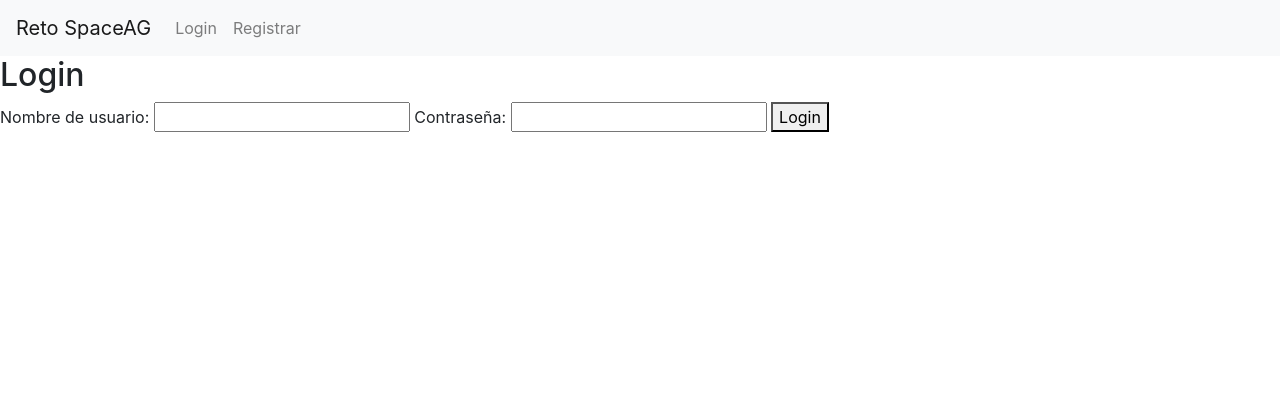
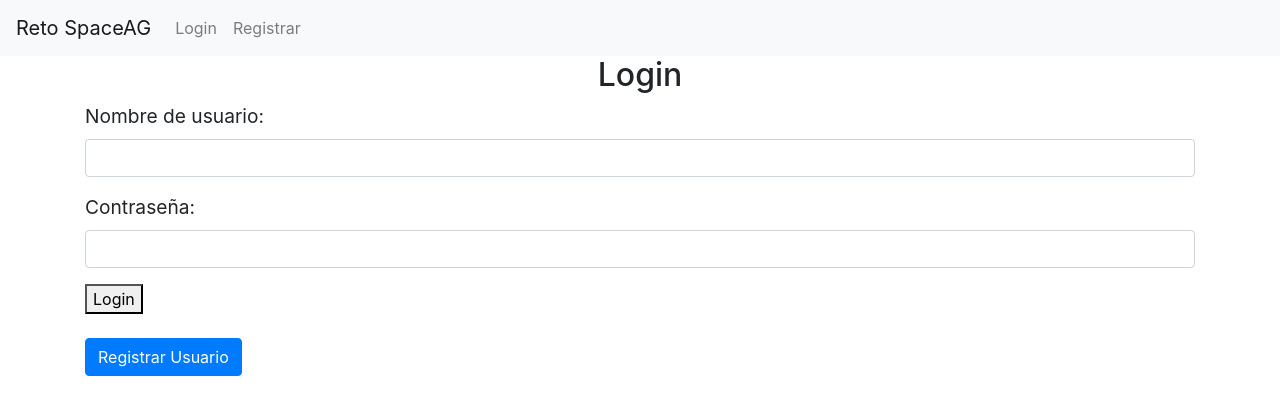
Before and after one commit to blackadress/demo-docker-django, a Django app: page /login/ in a window 1280 px wide. Shown: the top 415 px of the page. Run offline with Django 3.2, Linux system fonts and the light colour scheme; some libraries are stand-ins or nearby versions.

Commit message:
correcciones

```diff
--- a/spaceag/templates/base.html
+++ b/spaceag/templates/base.html
@@ -12,6 +12,10 @@
     .logout {
       position: absolute;
       right: 10px;
+    }
+    .titulo {
+      text-align: center;
+      text-justify: auto;
     }
   </style>
 </head>
@@ -46,8 +50,10 @@
       </div>
     </nav>
   </header>
-  {% block content %}
-  {% endblock %}
+  <div class="container">
+    {% block content %}
+    {% endblock %}
+  </div>
 </body>
 
 </html>
--- a/spaceag/templates/saludo/login.html
+++ b/spaceag/templates/saludo/login.html
@@ -1,16 +1,29 @@
 {% extends 'base.html' %}
 
 {% block content %}
+<style>
 
-<h2>Login</h2>
+  label {
+    font-size: 1.2em
+  }
+
+</style>
+<h2 class="titulo">Login</h2>
 <form method="POST" id='login'>
   {% csrf_token %}
-  <label for="id_username">Nombre de usuario:</label>
-  <input type="text" name="username" maxlength="40" required="" id="id_username">
-  <label for="id_password">Contraseña:</label>
-  <input type="password" name="password" maxlength="40" required="" id="id_password">
+  <div class="form-group">
+    <label for="id_username" class="">Nombre de usuario:</label>
+    <input type="text" name="username" maxlength="40" required="" id="id_username" class="form-control">
+  </div>
+  <div class="form-group">
+    <label for="id_password" class="">Contraseña:</label>
+    <input type="password" name="password" maxlength="40" required="" id="id_password" class="form-control">
+  </div>
   <button onclick=login()>Login</button>
 </form>
+
+<br>
+<a href="{% url 'saludo:registrar' %}" class="btn btn-primary">Registrar Usuario</a>
 
 <script>
   const login = () => {
--- a/spaceag/templates/saludo/registrar.html
+++ b/spaceag/templates/saludo/registrar.html
@@ -2,7 +2,7 @@
 
 {% block content %}
 
-  <h2>Registrate</h2>
+  <h2 class="titulo">Registrate</h2>
   <form method="post">
     {% csrf_token %}
     {{ form.as_p }}
```
